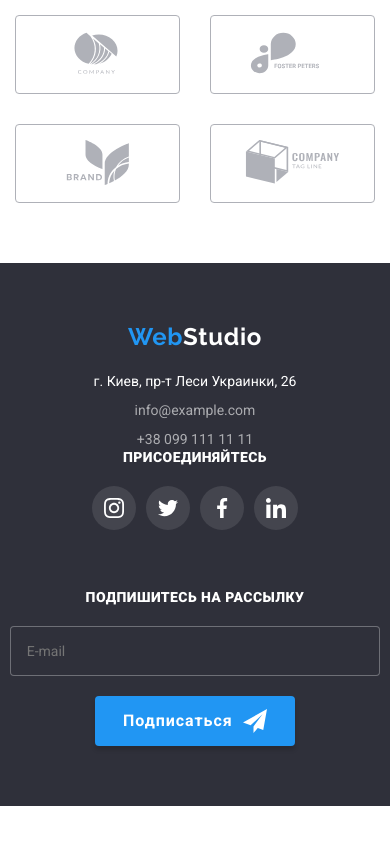
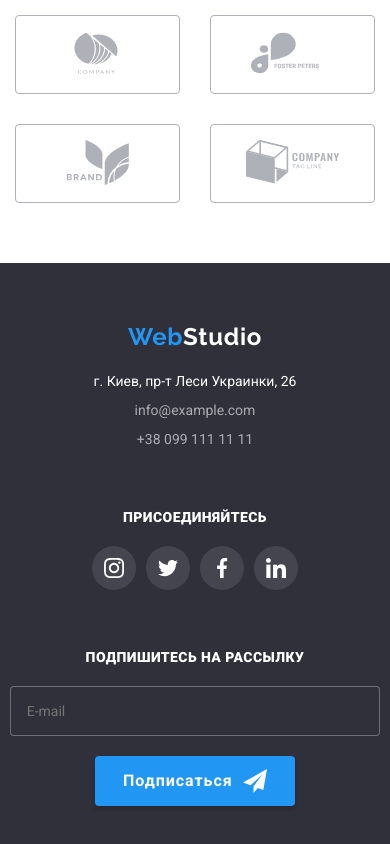
Before and after one commit to PeterYurich/goit-markup-hw-08, a plain HTML site: page index.html in a window 390 px wide. Shown: the part 4229-5073 px from the top of the page. Before the commit the page ends 5035 px from the top, so only its background shows below. Drawn offline with nearby package versions, Linux system fonts and the light colour scheme.

Commit message:
finished

```diff
--- a/sass/layout/_footer.scss
+++ b/sass/layout/_footer.scss
@@ -1,5 +1,3 @@
-
-
 .footer {
   background-color: var(--dark-back);
   padding: 60px 0;
@@ -9,10 +7,6 @@
   display: flex;
   flex-direction: column;
   align-items: center;
-}
-
-.footer-column:last-child {
-    margin-top: 60px;
 }
 
 .subscribe-wrapper {
@@ -85,6 +79,15 @@
   color: var(--white-text);
 }
 
+// mob
+
+@media screen and (max-width:767px) {
+
+  .footer-column:not(:last-child) {
+    margin-bottom: 60px;
+  }
+}
+
 // 768+
 
 @media screen and (min-width:768px) and (max-width:1199px) {
@@ -104,6 +107,10 @@
     width: 450px;
   }
 
+  .footer-column:last-child {
+    margin-top: 60px;
+  }
+
 }
 
 // 1200+
@@ -119,8 +126,8 @@
   }
 
   .footer-column {
-align-items: flex-start;
-margin-bottom: 0;
+    align-items: flex-start;
+    margin-bottom: 0;
 
     &:not(:last-child) {
       margin-right: auto;
```
Also changed, not shown: css/main.css, css/main.min.css, 2 other files.
